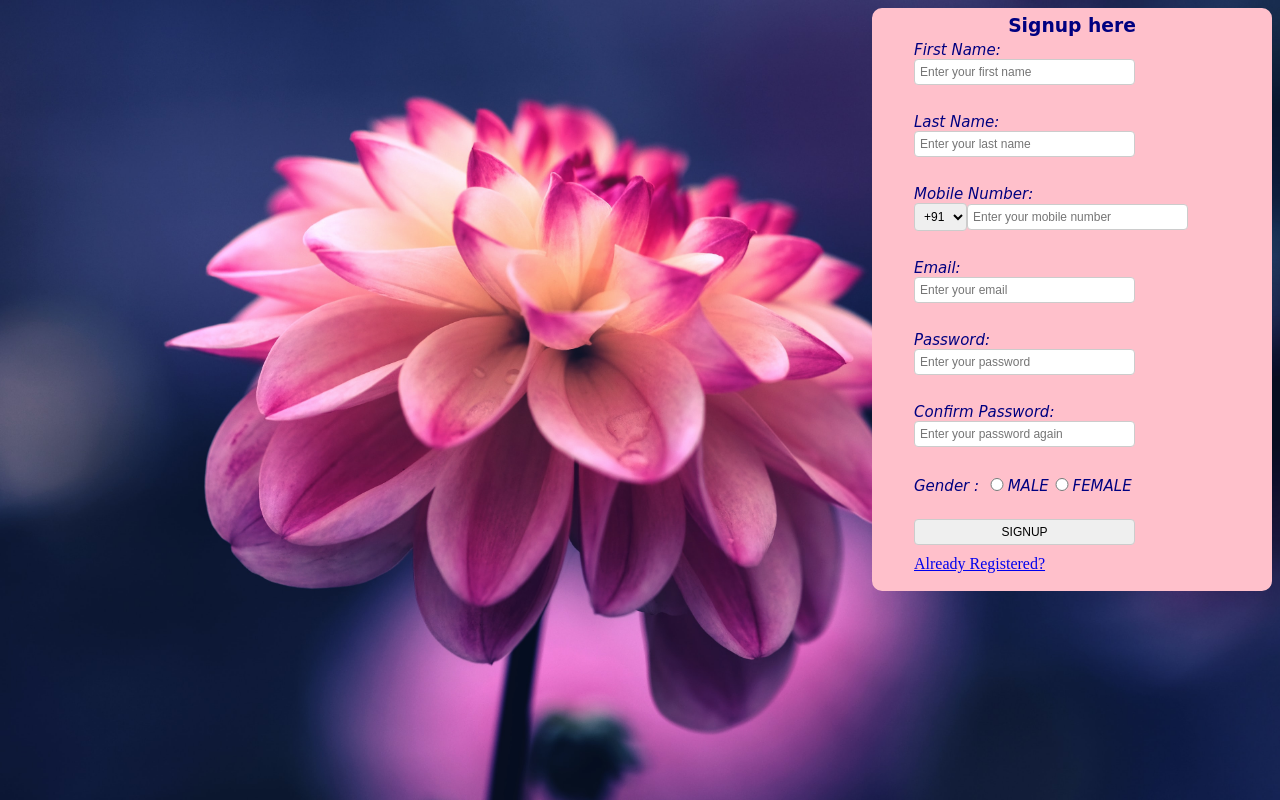
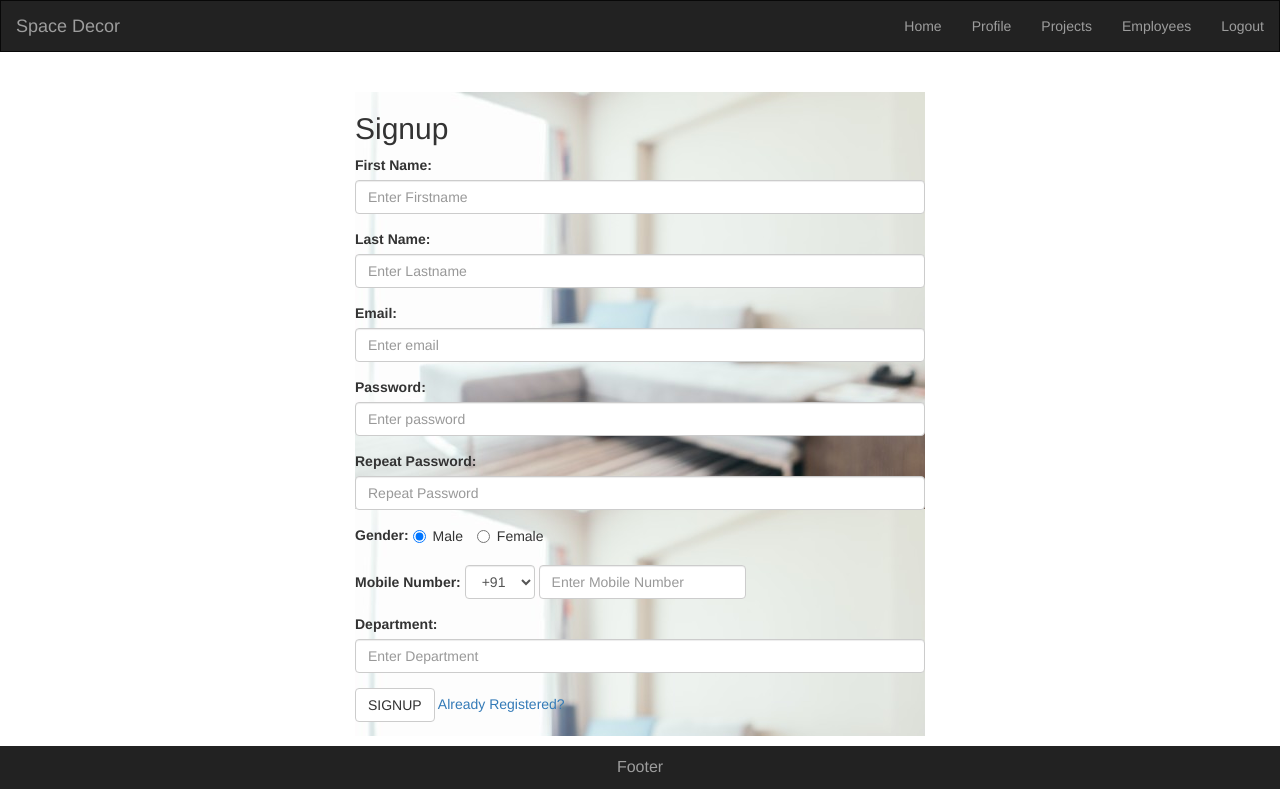
Before and after one commit to Komal1910/User-Management, a Flask app: page /signup in a window 1280 px wide. Run offline with Flask 2, Linux system fonts and the light colour scheme; some libraries are stand-ins or nearby versions.

Commit message:
Signup page UI updated

```diff
--- a/static/css/styles.css
+++ b/static/css/styles.css
@@ -9,7 +9,12 @@ footer {
     font-size: initial;
 }
 
-.login {
+.login, .signup {
     width: 50%;
     background-image: url("../images/background-login.jpg");
 }
+
+.mobile {
+    display: inline-block;
+    width: auto;
+}
--- a/templates/signup.html
+++ b/templates/signup.html
@@ -1,121 +1,55 @@
-<html>
-    <head>
-        <style>
-            h2{
-                margin: 5px;
-                color: blanchedalmond;
-                text-align: center;
-            }
-            h3{
-                margin: 5px;
-                color: navy;
-                text-align: center;
-                font-family: cursive;
-            }
-            label{
-                color: navy ;
-                font-size: 15px;
-                font-family: cursive;
-                font-style: italic;
-            }
-            body{
-                background-image: url("/static/four.jpg");
-                background-size: cover;
-            }
-            .form-container {
-                border: 2px solid pink;
-                border-radius: 10px;
-                width: 25%;
-                background-color: pink;
-                margin: auto;
-                padding: 0 40px;
-            }
-            input, select{
-                width: 70%;
-                border: 1px solid #ccc;
-                border-radius: 4px;
-                margin-bottom: 10px;
-                font-size: 12px;
-                padding: 5px;
-            }
-            .sel{
-                width: auto;
-            }
-            .rad{
-                width: 5%;
-            }
-            div{
-                border: 2px solid plum;
-                border-radius: 10px;
-                width: 30%;
-                background-color: plum;
-                margin-top: 40%;
-                margin-left: 05%;
-                float:right;
-            }
-        </style>
-    </head>
-    <body>
-        <h1 style="color: red;">{{error}}</h1>
-        <div class="form-container">
-
-        <h3>Signup here</h3>
-        <form method="POST" action="/signup_user">
-            <table>
-                <tr>
-                    <label>First Name:</label><br>
-                </tr>
-                <tr>
-                    <input type="text" name="fname" placeholder ="Enter your first name"><br><br>
-                </tr>
-                <tr>
-                    <label>Last Name:</label><br>
-                </tr>
-                <tr>
-                    <input type="text" name="lname" placeholder ="Enter your last name"><br><br>
-                </tr>
-                <tr>
-                    <label>Mobile Number:</label><br>
-                </tr>
-                <tr>
-                    <select name="course" class="sel">
+{% extends "index.html" %}
+{% block body %}
+    {{ super() }}
+        <div class="container signup">
+            <div class="row">
+                <h2>Signup</h2>
+                <form method="POST" action="/signup_user">
+                <div class="form-group">
+                    <label for="fname">First Name: </label>
+                    <input type="fname" class="form-control" id="fname" placeholder="Enter Firstname" name="fname" required>
+                </div>
+                <div class="form-group">
+                    <label for="lname">Last Name: </label>
+                    <input type="lname" class="form-control" id="lname" placeholder="Enter Lastname" name="lname" required>
+                </div>
+                <div class="form-group">
+                    <label for="email">Email:</label>
+                    <input type="email" class="form-control" id="email" placeholder="Enter email" name="email" required>
+                </div>
+                <div class="form-group">
+                    <label for="pwd">Password: </label>
+                    <input type="password" class="form-control" id="pwd" placeholder="Enter password" name="pwd" required>
+                </div>
+                <div class="form-group">
+                    <label for="psw-repeat"><b>Repeat Password: </b></label>
+                    <input type="password" class="form-control" id="pwd-repeat" placeholder="Repeat Password" name="psw-repeat" required>
+                </div>
+                <div class="form-group">
+                    <label for="gender">Gender: </label>
+                    <label class="radio-inline">
+                        <input type="radio" name="gender" value="male" checked>Male
+                    </label>
+                    <label class="radio-inline">
+                        <input type="radio" name="gender" value="female">Female
+                    </label>
+                </div>
+                <div class="form-group">
+                    <label for="mobile">Mobile Number: </label>
+                    <select class="form-control mobile" id="mobile">
                         <option value="+91">+91</option>
                         <option value="+92">+92</option>
                         <option value="+95">+95</option>
                     </select>
-                    <input type="text" name="mobile" placeholder ="Enter your mobile number"><br><br>
-                </tr>
-                <tr>
-                    <label>Email:</label><br>
-                </tr>
-                <tr>
-                    <input type="email" name="email" placeholder ="Enter your email"><br><br>
-                </tr>
-                <tr>
-                    <label>Password:</label><br>
-                </tr>
-                <tr>
-                    <input type="password" name="password" placeholder="Enter your password"><br><br>
-                </tr>
-                <tr>
-                    <label>Confirm Password:</label><br>
-                </tr>
-                <tr>
-                    <input type="password" name="password" placeholder="Enter your password again"><br><br>
-                </tr>
-                <tr>
-                    <label>Gender : </label>
-                </tr>
-                <tr>
-                    <input type="radio" name="gender" value="male" class="rad"><label class="main">MALE</label><input type="radio" name="gender" value="female" class="rad"><label class="main" >FEMALE</label><br><br>
-                </tr>
-                <tr>
-                <input type="submit" value="SIGNUP"><br>
-                </tr>
-                <tr>
-                    <a href="/">Already Registered? </a>
-                </tr>
-        </form>
+                    <input type="mobile" class="form-control mobile" id="mobile" placeholder="Enter Mobile Number" name="mobile">
+                </div>
+                <div class="form-group">
+                    <label for="department">Department: </label>
+                    <input type="department" class="form-control" id="department" placeholder="Enter Department" name="department">
+                </div>
+                <button type="submit" class="btn btn-default">SIGNUP</button>
+                <a href="/">Already Registered? </a>
+                </form>
+            </div>
         </div>
-    </body>
-</html>
+{% endblock %}
```
